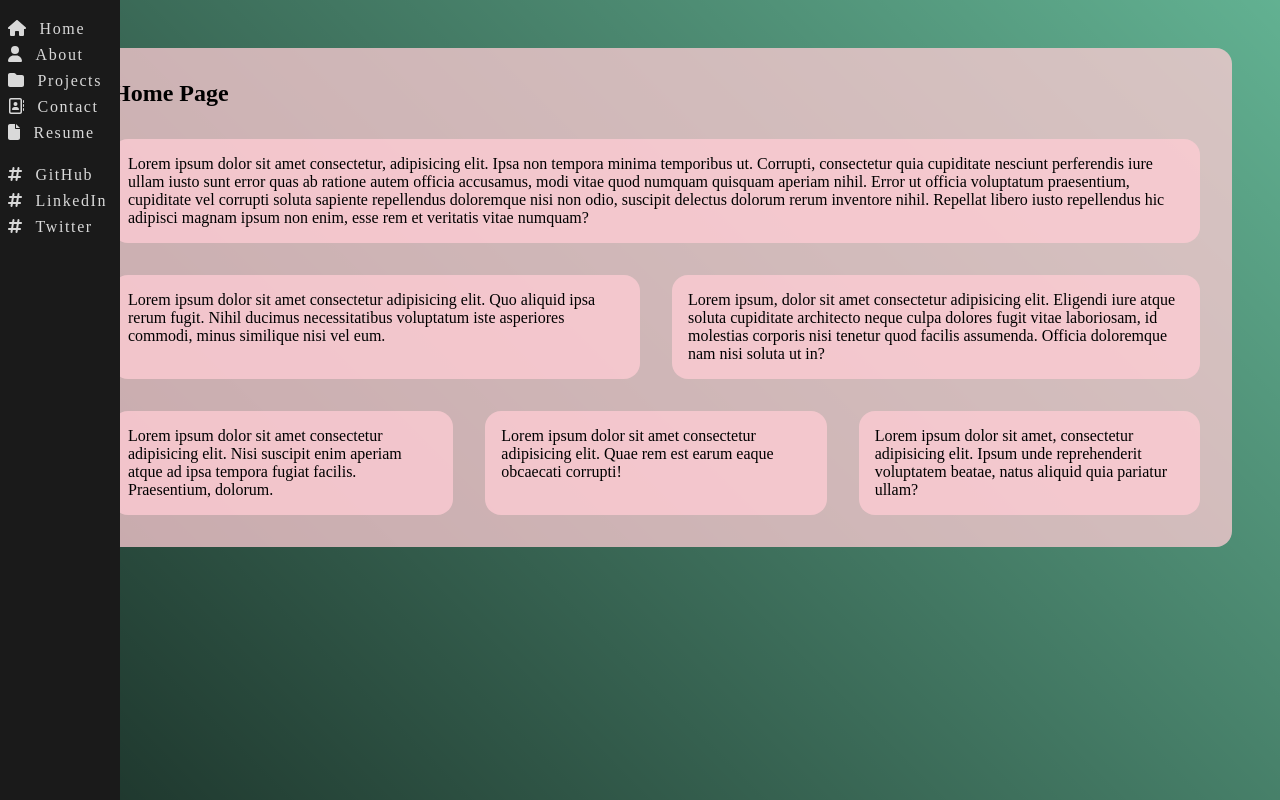
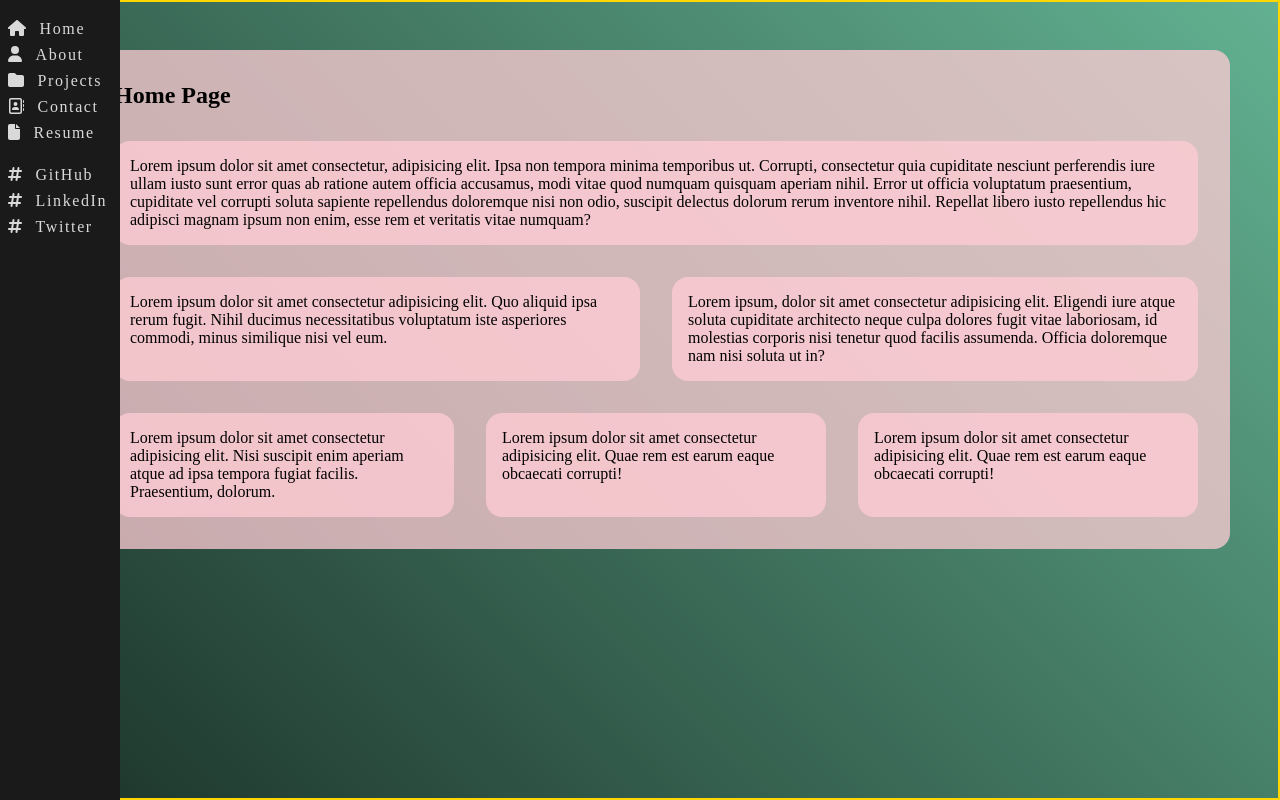
Before and after one commit to franco-ortega/portfolio-playground, a Next.js app: page / in a window 1280 px wide. Built offline with nearby package versions, Linux system fonts and the light colour scheme.

Commit message:
update Home component to be mobile-first

```diff
--- a/components/home/Home.jsx
+++ b/components/home/Home.jsx
@@ -38,7 +38,7 @@ const Home = () => {
           Lorem ipsum dolor sit amet consectetur adipisicing elit. Quae rem est earum eaque obcaecati corrupti!
         </p>
         <p>
-          Lorem ipsum dolor sit amet, consectetur adipisicing elit. Ipsum unde reprehenderit voluptatem beatae, natus aliquid quia pariatur ullam?
+          Lorem ipsum dolor sit amet consectetur adipisicing elit. Quae rem est earum eaque obcaecati corrupti!
         </p>
       </section>
     </div>
--- a/components/home/Home.module.scss
+++ b/components/home/Home.module.scss
@@ -8,7 +8,7 @@
   section {
     margin-top: 2rem;
     display: flex;
-    flex-direction: row;
+    flex-direction: column;
     gap: 2rem;
 
     p {
@@ -21,3 +21,11 @@
     }
   }
 }
+
+@media (min-width: 500px) {
+  .Home {
+    section {
+      flex-direction: row;
+    }
+  }
+}
--- a/components/layout/Layout.module.scss
+++ b/components/layout/Layout.module.scss
@@ -1,10 +1,23 @@
 .Layout {
   background-color: hsl(156, 43%, 60%);
   background-image: var(--gradient-dark);
+  border: 2px solid gold;
 
   position: absolute;
-  inset: 0;
+  // inset: 0;
+  // top: 0;
+  // left: 0;
+  // bottom: 0;
+  // right: 0;
+  // height: 100vh;
 }
 
 @media (prefers-reduced-motion: no-preference) {
 }
+
+@media (min-width: 500px) {
+  .Layout {
+      inset: 0;
+  }
+
+}
--- a/styles/globals.scss
+++ b/styles/globals.scss
@@ -11,7 +11,7 @@ html,
 body {
   /* font-family: -apple-system, BlinkMacSystemFont, Segoe UI, Roboto, Oxygen,
     Ubuntu, Cantarell, Fira Sans, Droid Sans, Helvetica Neue, sans-serif; */
-  // background-color: hsl(189, 46%, 52%);
+  background-color: hsl(189, 46%, 52%);
 }
 
 :root {
```
